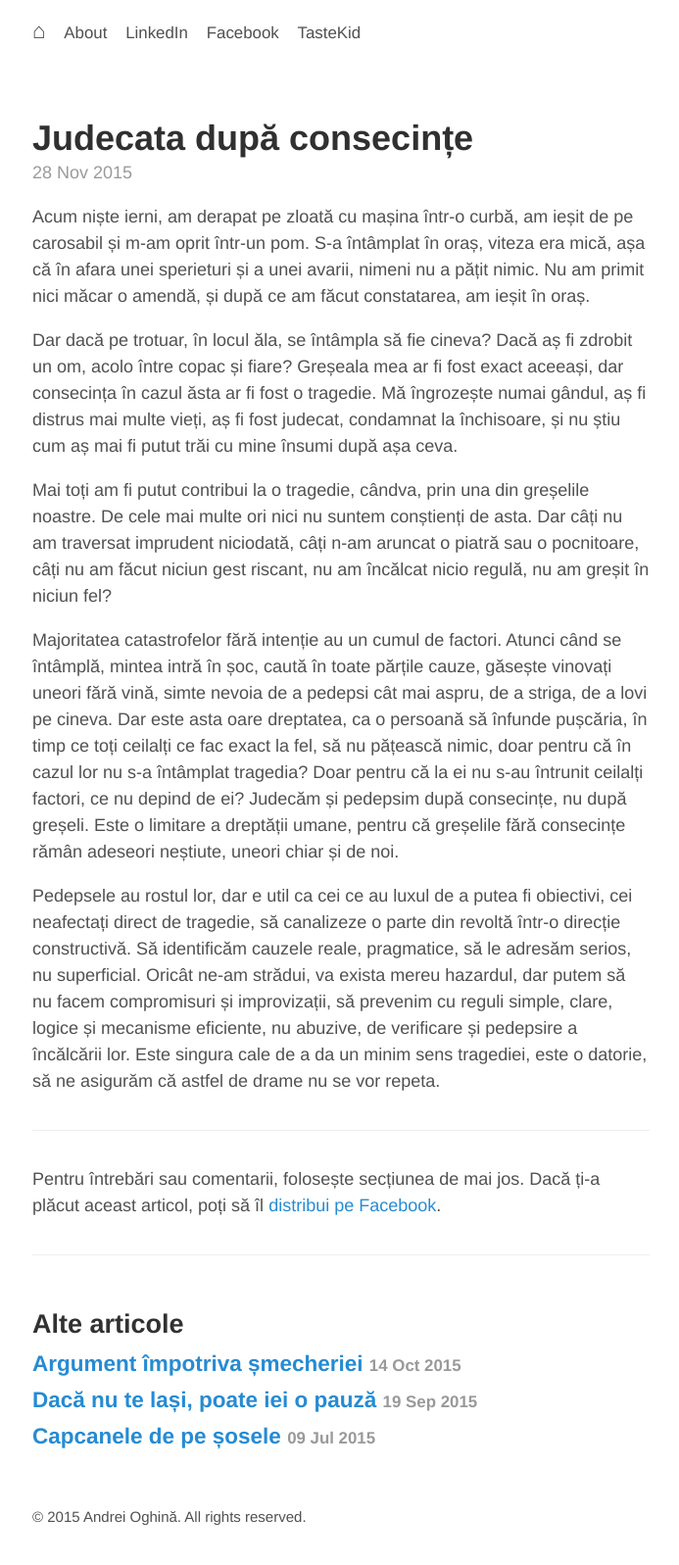
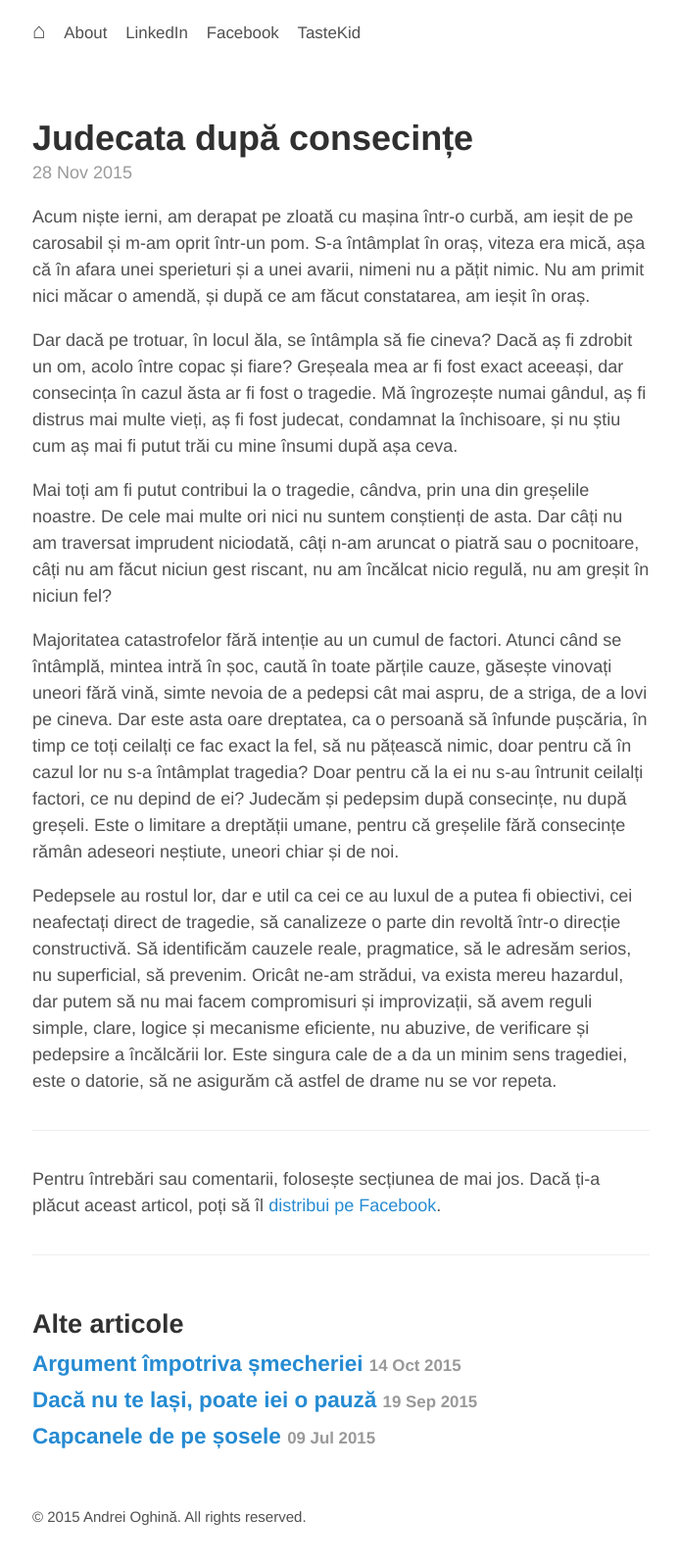
Before and after one commit to aoghina/aoghina.github.io, a Jekyll site: the page built from _posts/2015-11-28-judecata-dupa-consecinte.md, in a window 1280 px wide. Shown: the whole page at 98% size, without its empty margins (292-985 px from the left). Built offline with Jekyll 4.4.1, drawn with Linux system fonts in a browser that asks for light colours; comment, search, counter and statistics services are not loaded.

Commit message:
Update judecata post

```diff
--- a/_posts/2015-11-28-judecata-dupa-consecinte.md
+++ b/_posts/2015-11-28-judecata-dupa-consecinte.md
@@ -15,4 +15,4 @@ Mai toți am fi putut contribui la o tragedie, cândva, prin una din greșelile
 
 Majoritatea catastrofelor fără intenție au un cumul de factori. Atunci când se întâmplă, mintea intră în șoc, caută în toate părțile cauze, găsește vinovați uneori fără vină, simte nevoia de a pedepsi cât mai aspru, de a striga, de a lovi pe cineva. Dar este asta oare dreptatea, ca o persoană să înfunde pușcăria, în timp ce toți ceilalți ce fac exact la fel, să nu pățească nimic, doar pentru că în cazul lor nu s-a întâmplat tragedia? Doar pentru că la ei nu s-au întrunit ceilalți factori, ce nu depind de ei? Judecăm și pedepsim după consecințe, nu după greșeli. Este o limitare a dreptății umane, pentru că greșelile fără consecințe rămân adeseori neștiute, uneori chiar și de noi.
 
-Pedepsele au rostul lor, dar e util ca cei ce au luxul de a putea fi obiectivi, cei neafectați direct de tragedie, să canalizeze o parte din revoltă într-o direcție constructivă. Să identificăm cauzele reale, pragmatice, să le adresăm serios, nu superficial. Oricât ne-am strădui, va exista mereu hazardul, dar putem să nu facem compromisuri și improvizații, să prevenim cu reguli simple, clare, logice și mecanisme eficiente, nu abuzive, de verificare și pedepsire a încălcării lor. Este singura cale de a da un minim sens tragediei, este o datorie, să ne asigurăm că astfel de drame nu se vor repeta.
+Pedepsele au rostul lor, dar e util ca cei ce au luxul de a putea fi obiectivi, cei neafectați direct de tragedie, să canalizeze o parte din revoltă într-o direcție constructivă. Să identificăm cauzele reale, pragmatice, să le adresăm serios, nu superficial, să prevenim. Oricât ne-am strădui, va exista mereu hazardul, dar putem să nu mai facem compromisuri și improvizații, să avem reguli simple, clare, logice și mecanisme eficiente, nu abuzive, de verificare și pedepsire a încălcării lor. Este singura cale de a da un minim sens tragediei, este o datorie, să ne asigurăm că astfel de drame nu se vor repeta.
```
